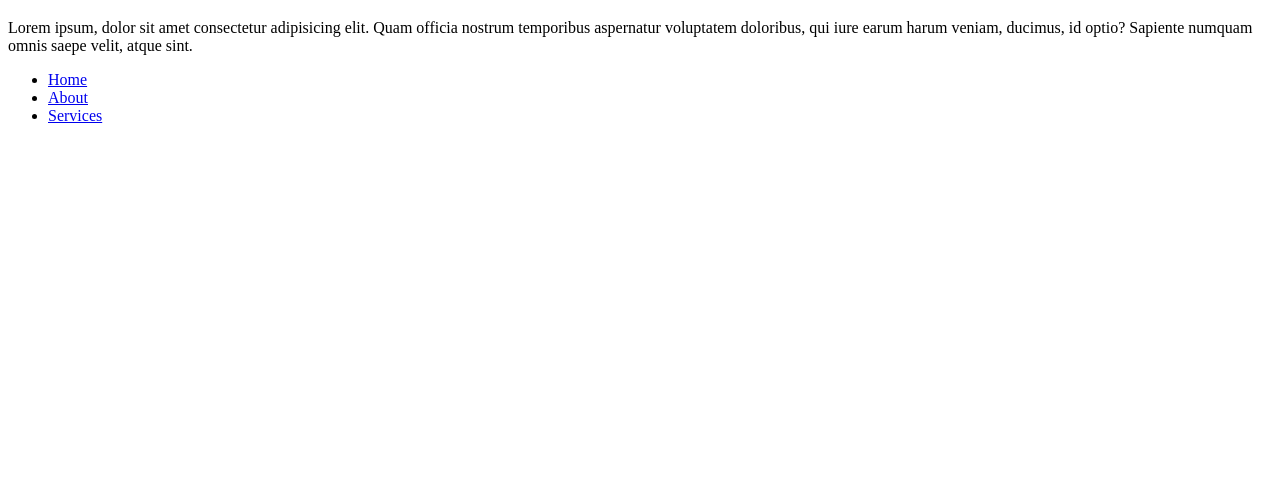
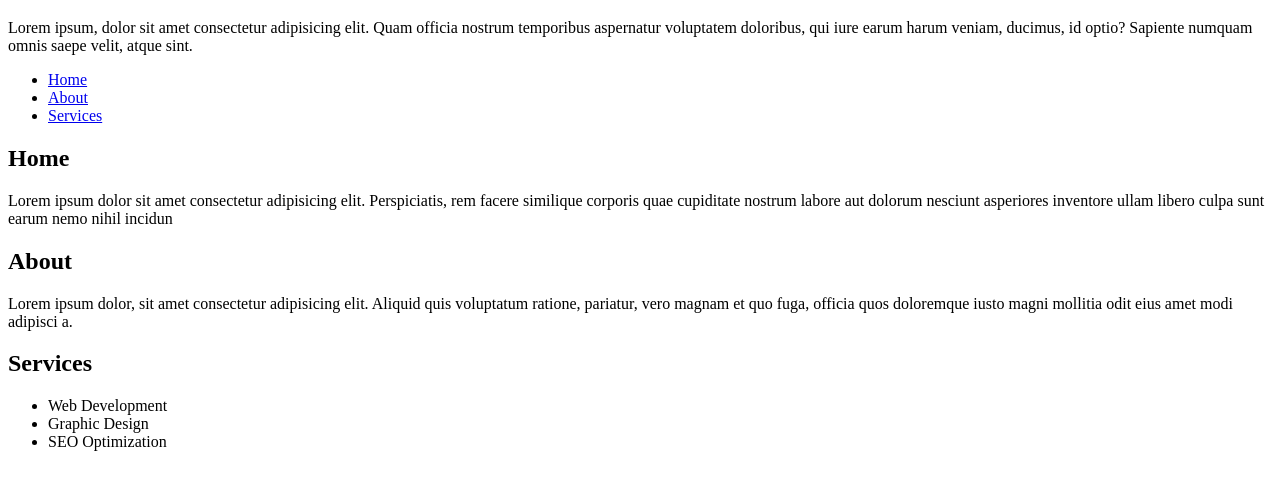
Before and after one commit to Natasha-nj-k/Week-2-5, a plain HTML site: page index.html in a window 1280 px wide. Shown: the part 61-550 px from the top of the page. Drawn offline with Linux system fonts and the light colour scheme.

Commit message:
added main and sections

```diff
--- a/index.html
+++ b/index.html
@@ -4,7 +4,7 @@
     <meta charset="UTF-8" />
     <meta name="viewport" content="width=device-width, initial-scale=1.0" />
     <title>Week-2-5</title>
-    <link rel="stylesheet" href="index.css">
+    <link rel="stylesheet" href="index.css" />
   </head>
   <body>
     <header>
@@ -25,5 +25,34 @@
       </nav>
     </header>
 
+    <main>
+      <section id="section1" class="content">
+        <h2>Home</h2>
+        <p>
+          Lorem ipsum dolor sit amet consectetur adipisicing elit. Perspiciatis,
+          rem facere similique corporis quae cupiditate nostrum labore aut
+          dolorum nesciunt asperiores inventore ullam libero culpa sunt earum
+          nemo nihil incidun
+        </p>
+      </section>
+
+      <section id="section2" class="content">
+        <h2>About</h2>
+        <p>
+          Lorem ipsum dolor, sit amet consectetur adipisicing elit. Aliquid quis
+          voluptatum ratione, pariatur, vero magnam et quo fuga, officia quos
+          doloremque iusto magni mollitia odit eius amet modi adipisci a.
+        </p>
+      </section>
+
+      <section id="section3" class="content">
+        <h2>Services</h2>
+        <ul>
+          <li>Web Development</li>
+          <li>Graphic Design</li>
+          <li>SEO Optimization</li>
+        </ul>
+      </section>
+    </main>
   </body>
 </html>
```
